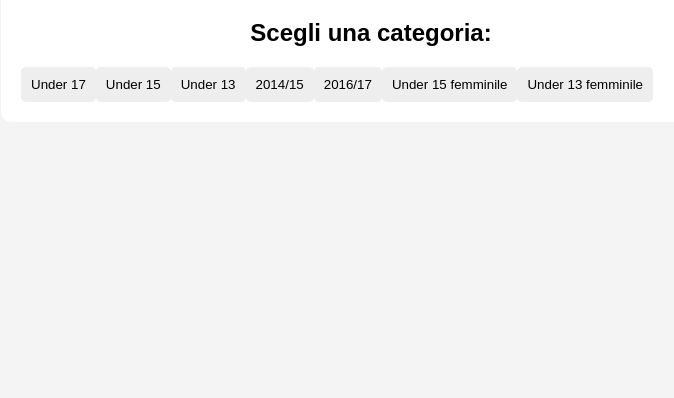
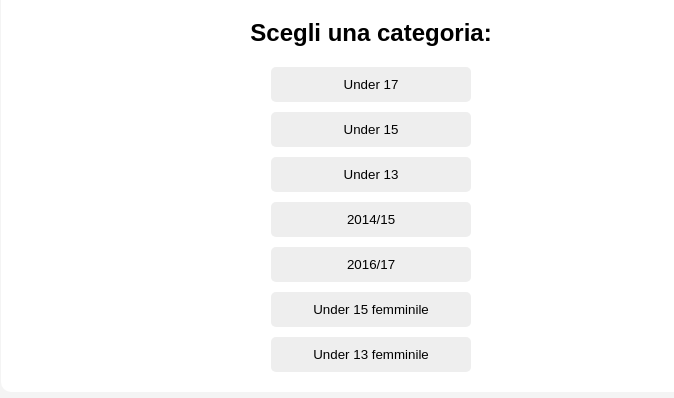
Before and after one commit to MrSperduti/SPRINGCUP2025, a plain HTML site: page index.html in a window 1280 px wide. Shown: the part 102-500 px from the top of the page, without its empty margins (269-943 px from the left). Drawn offline with Linux system fonts and the light colour scheme.

Commit message:
Add files via upload

```diff
--- a/style.css
+++ b/style.css
@@ -16,7 +16,7 @@ body {
 h1, h2 {
   text-align: center;
 }
-categorie {
+.categorie {
   display: flex;
   flex-direction: column;
   gap: 10px;
@@ -29,6 +29,7 @@ button {
   border: none;
   border-radius: 5px;
   cursor: pointer;
+  min-width: 200px;
 }
 .tab-content {
   margin-top: 20px;
```
